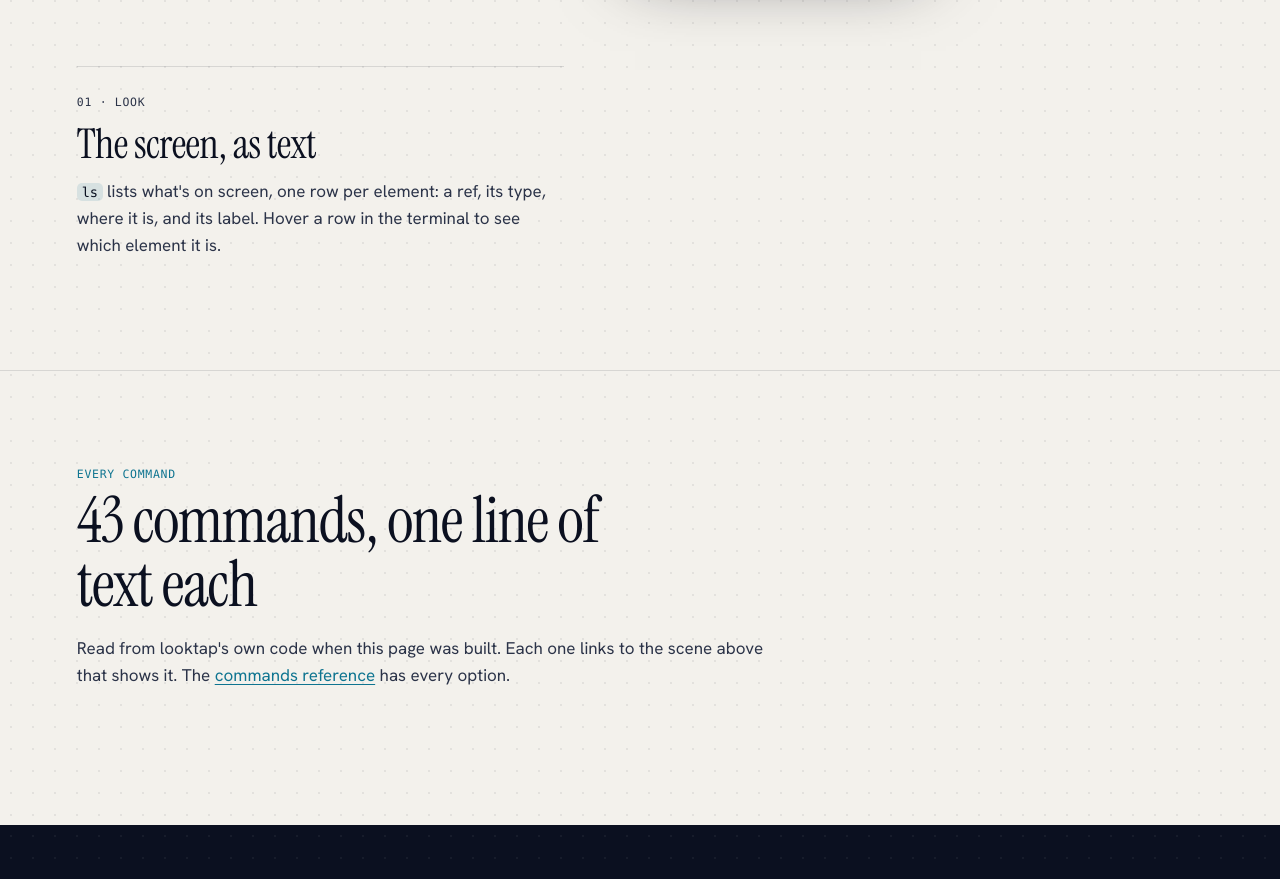
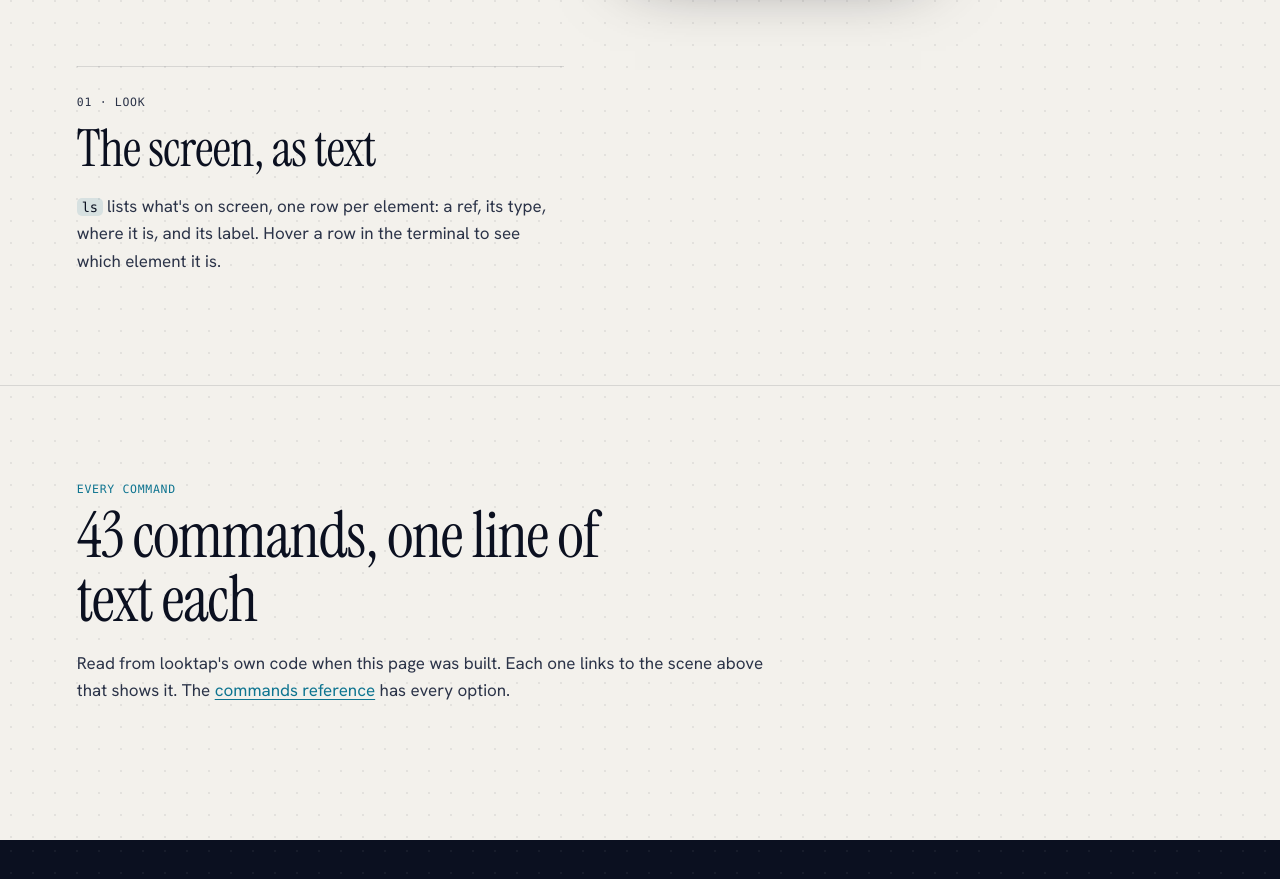
Before and after one commit to lakpriya1s/looktap, a website: page site/src/index.html in a window 1280 px wide. Shown: the part 780-1659 px from the top of the page. Drawn offline with Linux system fonts and the light colour scheme; a web font is replaced by a local one.

Commit message:
Website: scene 01 heading matches the other scene headings

```diff
--- a/site/src/styles.css
+++ b/site/src/styles.css
@@ -164,7 +164,7 @@ a.version:hover { color: var(--accent); border-color: var(--accent); }
 .stats dt { font: 400 clamp(30px, 3vw, 42px)/1 var(--display); }
 .stats dd { margin: 4px 0 0; font: 400 11px var(--mono); color: var(--muted); text-transform: uppercase; letter-spacing: 0.05em; }
 .hero-scene { margin-top: 12vh; padding-top: 28px; border-top: 1px solid var(--line); }
-.hero-scene h2 { font: 400 clamp(32px, 3.2vw, 44px)/1.05 var(--display); margin: 6px 0 12px; }
+.hero-scene h2 { font: 400 clamp(36px, 4vw, 56px)/1.02 var(--display); letter-spacing: -0.015em; margin: 6px 0 18px; }
 /* The scroll cue: floats at the bottom until the story starts moving, then fades away for good. */
 .scroll-cue { position: fixed; left: 50%; bottom: max(18px, env(safe-area-inset-bottom)); z-index: 30; transform: translateX(-50%); display: flex; flex-direction: column; align-items: center; gap: 6px; padding: 6px 10px 10px; color: var(--muted); font: 500 10.5px var(--mono); letter-spacing: 0.12em; text-transform: uppercase; text-decoration: none; transition: opacity 0.4s, transform 0.4s, visibility 0.4s; }
 .scroll-cue:hover { color: var(--accent); }
```
